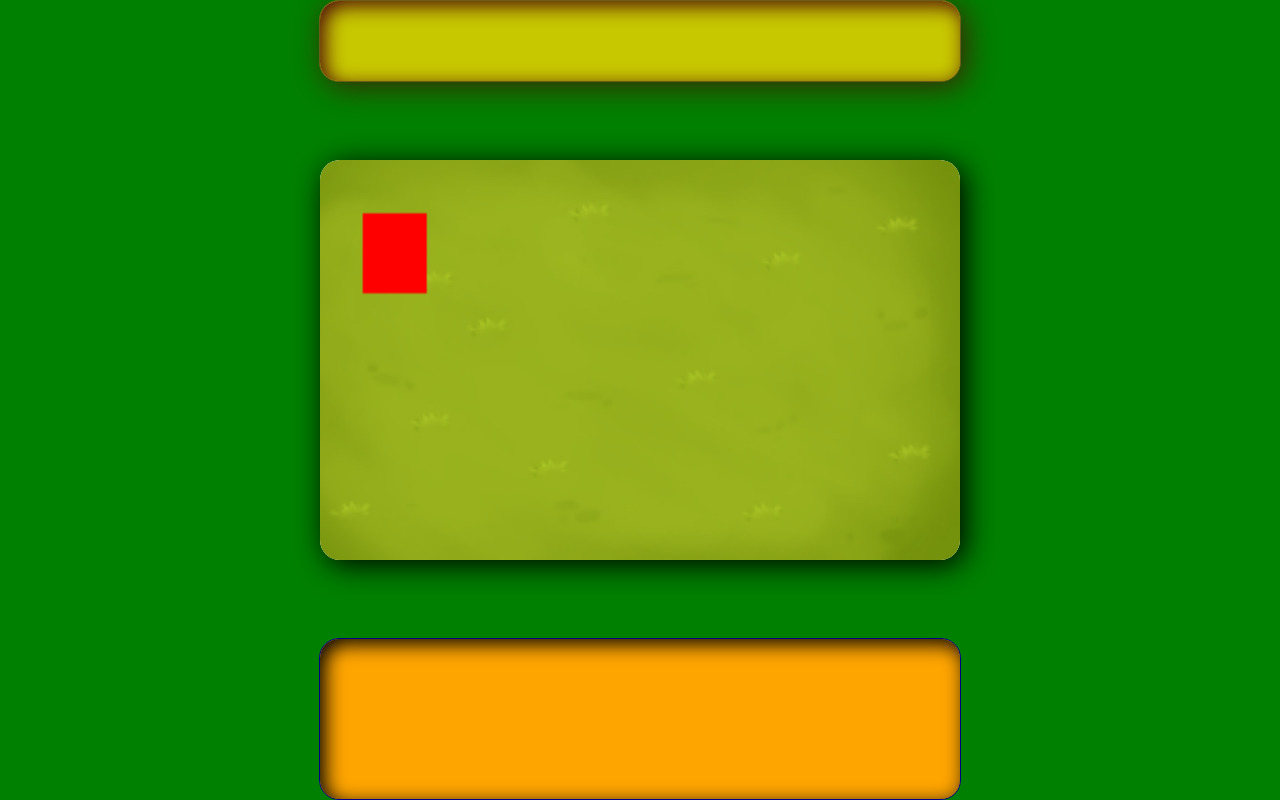
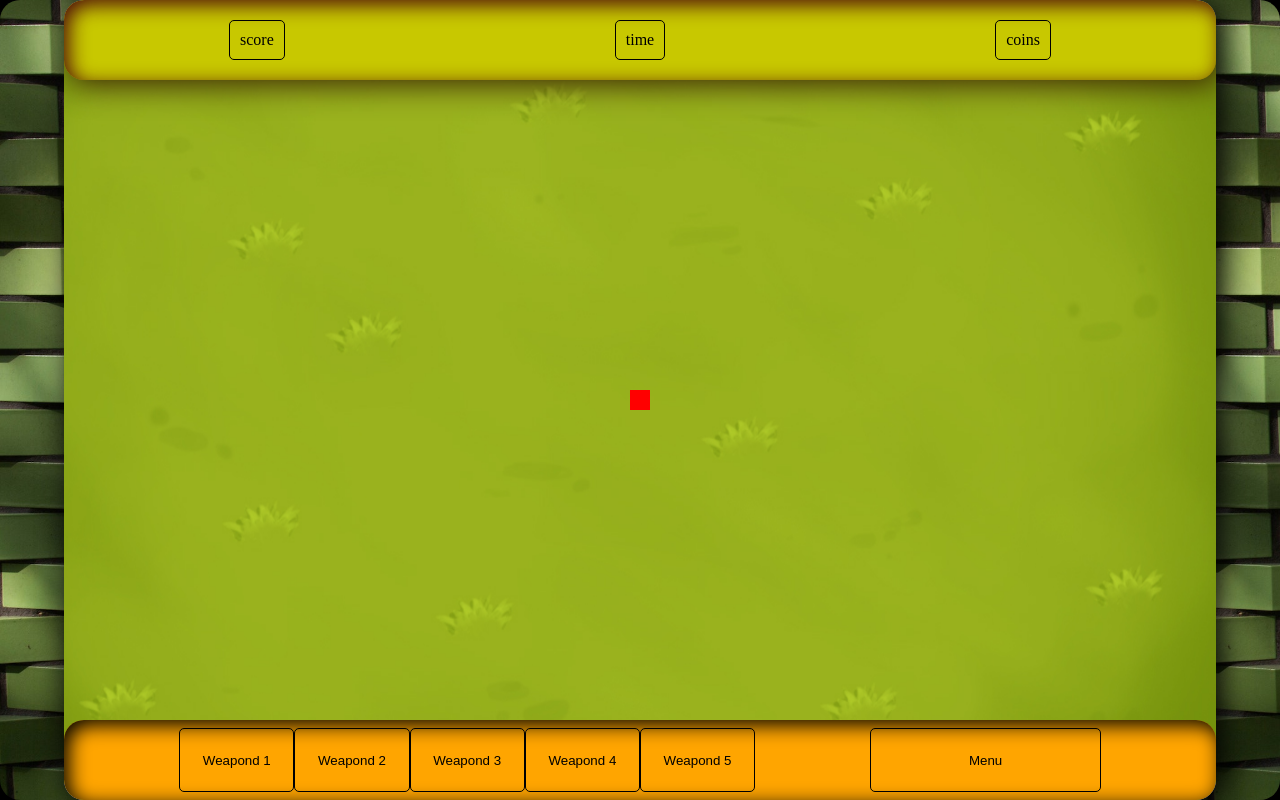
Before and after one commit to pabloforlani/TowerDefense, a plain HTML site: page index.html in a window 1280 px wide. Drawn offline with Linux system fonts and the light colour scheme.

Commit message:
domingo de reforma

```diff
--- a/index.html
+++ b/index.html
@@ -3,19 +3,36 @@
 <head>
     <meta charset="UTF-8">
     <meta name="viewport" content="width=device-width, initial-scale=1.0">
+    <!-- <link href="https://cdn.jsdelivr.net/npm/bootstrap@5.3.0-alpha3/dist/css/bootstrap.min.css" rel="stylesheet" integrity="sha384-KK94CHFLLe+nY2dmCWGMq91rCGa5gtU4mk92HdvYe+M/SXH301p5ILy+dN9+nJOZ" crossorigin="anonymous"> -->
     <link rel="stylesheet" href="style.css">
     <title>Tower Defense</title>
 </head>
 <body>
-    <div id="header">
-        <div id="menu"></div>
-    </div>
-    <div id="canvasDiv">
+    <div id="divCanvas" style="height: 100%;">
+        <div id="divHeader">
+            <div class="info" id="score">score</div>
+            <div class="info" id="time">time</div>
+            <div class="info" id="coins">coins</div>
+        </div>
         <canvas id="cvs">
             your explorer do not use canvas
         </canvas>
+        <div id="divFooter">
+            <div id="divButton">
+                <button type="button" class="btn btn-outline-dark" data-bs-toggle="button" aria-pressed="true" id="btn1" onclick="primaryButton()">weapond 1</button>
+                <button type="button" class="btn btn-outline-dark"data-bs-toggle="button" aria-pressed="true" id="btn2">weapond 2</button>
+                <button type="button" class="btn btn-outline-dark" data-bs-toggle="button" aria-pressed="true" id="btn3">weapond 3</button>
+                <button type="button" class="btn btn-outline-dark" data-bs-toggle="button" aria-pressed="true" id="btn4">weapond 4</button>
+                <button type="button" class="btn btn-outline-dark" data-bs-toggle="button" aria-pressed="true" id="btn5">weapond 5</button>
+            </div>
+
+            <button type="button" class="btn btn-outline-dark" id="menu">Menu</button>
+
+        </div>
     </div>
-    <div id="footer"></div>
+
+    <!-- <script src="https://cdn.jsdelivr.net/npm/bootstrap@5.3.0-alpha3/dist/js/bootstrap.bundle.min.js" integrity="sha384-ENjdO4Dr2bkBIFxQpeoTz1HIcje39Wm4jDKdf19U8gI4ddQ3GYNS7NTKfAdVQSZe" crossorigin="anonymous"></script> -->
     <script src="./scripts/index.js" type="module"></script>
+
 </body>
 </html>
--- a/scripts/clases.js
+++ b/scripts/clases.js
@@ -13,11 +13,11 @@ export class Object {
 
     }
 
-    draw = function(context2D){
-        context2D.save();
+    draw = function(context2D, x, y){
+        context2D.beginPath();
         context2D.fillStyle = this.color;
-        context2D.fillRect(this.x, this.y, this.wide, this.high);
-        context2D.restore();
+        context2D.fillRect(x, y, this.wide, this.high);
+        context2D.closePath();
     }
 
     move = function(wide, high){
@@ -37,9 +37,9 @@ export class Object {
 }
 
 export class Weapond {
-    constructor(x, y){
+    constructor(x, y, live){
         this.x = x;
         this.y = y;
-
+        this.life = 0
     }
 }
--- a/scripts/index.js
+++ b/scripts/index.js
@@ -3,4 +3,14 @@ import * as principalFunctions from "./principalFunctions.js";
 window.onload = function(){
     principalFunctions.start();
     principalFunctions.principal();
+
+
 }
+
+function primaryButton(){
+    console.log("primaryButton")
+}
+
+var primary = document.getElementById("primary");
+
+primary.addEventListener("onclick", () => console.log("prueba"));
--- a/scripts/principalFunctions.js
+++ b/scripts/principalFunctions.js
@@ -1,21 +1,34 @@
 import * as secondaryFunctions from "./secondaryFunctions.js";
 import * as clases from "./clases.js";
 
-var cvs, ctx, model;
+var cvs, ctx, model, cvsDiv, btn1, btn2, btn3, btn4, btn5;
 var wide, high;
 var background = new Image(wide,high);
 background.src = "./assets/background.jpg";
 background.crossOrigin = "*";
 
 export function start(){
-    model = new clases.Object(20,20,30,30,"red");
+    btn1 = document.getElementById("btn1")
+    btn2 = document.getElementById("btn2")
+    btn3 = document.getElementById("btn3")
+    btn4 = document.getElementById("btn4")
+    btn5 = document.getElementById("btn5")
+    cvsDiv = document.getElementById("divCanvas");
+
     cvs = document.getElementById("cvs");
     ctx = cvs.getContext("2d");
 
+    canvasDimension();
+
+    model = new clases.Object(wide/2 - 10,high/2 - 10,20,20,"red");
+}
+
+function canvasDimension(){
+    cvs.width = cvsDiv.clientWidth;
+    cvs.height = cvsDiv.clientHeight;
+
     wide = cvs.width;
     high = cvs.height;
-
-    console.log(secondaryFunctions.distance(1,1,2,2))
 }
 
 export function principal(){
@@ -27,12 +40,26 @@ export function principal(){
 }
 
 function update(){
+    window.addEventListener("resize",canvasDimension);
+    if(wide < 600 || high < 600){
+        btn1.innerHTML = "1";
+        btn2.innerHTML = "2";
+        btn3.innerHTML = "3";
+        btn4.innerHTML = "4";
+        btn5.innerHTML = "5";
+    }else{
+        btn1.innerHTML = "Weapond 1";
+        btn2.innerHTML = "Weapond 2";
+        btn3.innerHTML = "Weapond 3";
+        btn4.innerHTML = "Weapond 4";
+        btn5.innerHTML = "Weapond 5";
+    }
     model.move(wide - model.wide, high - model.high);
 }
 
 function draw(){
     ctx.drawImage(background,0,0, wide, high);
-    model.draw(ctx);
+    model.draw(ctx, wide/2 - 10, high/2 - 10);
 }
 
 function clean(){
--- a/scripts/secondaryFunctions.js
+++ b/scripts/secondaryFunctions.js
@@ -1,10 +1,5 @@
 export function randomNumber(max){
     return Math.random() * max;
-}
-
-export function changeColor(color){
-    let background = document.getElementsByTagName("body");
-
 }
 
 export function distance(x1, y1, x2, y2){
--- a/style.css
+++ b/style.css
@@ -1,64 +1,141 @@
-*{
-    margin: 0px;
-    border: 0px;
-    padding: 0px;
+html{
+    background: rgb(0, 0, 0);
 }
 
 body{
     display: flex;
     justify-content: center;
+    align-items: center;
+    padding: 0px;
+    margin: 0px;
+    border: 0px;
+    position: relative;
+    width: 100vw;
+    height: 100vh;
+    background-image: url("assets/body.jpg");
+    background-size: contain;
+    background-color: rgb(15, 87, 24);
+    border-radius: 20px;
 }
 
-#header{
-    position: fixed;
-    width: 100vw;
+#advice{
+    position: absolute;
+    visibility: hidden;
+    display: flex;
+    justify-content: center;
+    align-items: center;
+    padding: 0px;
+    margin: 0px;
+    border: 0px;
+    background-color: darkblue;
+    color: aliceblue;
+    width: 100vh;
+    height: 100vh;
+    z-index: 99;
+}
+
+#divCanvas{
+    position: absolute;
+    background: rgb(160, 23, 23);
+    width: 90%;
+    height: 90%;
+    border-radius: 20px;
+    box-shadow: 5px 5px 30px;
+    overflow: hidden;
+}
+
+#divHeader{
+    display: flex;
+    justify-content: center;
+    align-items: center;
+    padding: 0px;
+    margin: 0px;
+    border: 0px;
+    position: absolute;
+    top: 0px;
+    width: 100%;
     height: 10vh;
     background: rgba(200, 200, 0, 1);
     border-radius: 20px;
     box-shadow: 5px 5px 30px rgb(63, 39, 4),
     inset 5px 5px 20px rgb(77, 11, 11);
-    border: 1px solid rgb(105, 93, 23);
     z-index: 10;
+    margin: auto;
+    margin-bottom: 3vh;
 }
 
-#canvasDiv{
-    position: relative;
-    display: flex;
-    justify-content: center;
-    background: green;
-    width: 100vw;
-    height: 100vh;
+.info{
+    width: fit-content;
+    height: fit-content;
+    border: 1px solid black;
+    border-radius: 5px;
+    padding: 10px;
+    margin: auto;
 }
 
 #cvs{
     position: absolute;
-    top: 20vh;
-    width: 50vw;
-    height: 50vh;
-    background: white;
-    border-radius: 20px;
-    box-shadow: 5px 5px 30px;
-
+    width: 100%;
+    height: 100%;
+    background: blue;
 }
 
-#footer{
-    position: fixed;
+#divFooter{
+    display: flex;
+    justify-content: center;
+    align-items: center;
+    padding: 0px;
+    margin: 0px;
+    border: 0px;
+    position: absolute;
+    width: 100%;
+    height: 10vh;
     bottom: 0px;
-    width: 100vw;
-    height: 20vh;
     background: orange;
     border-radius: 20px;
     box-shadow: inset 5px 5px 20px ;
-    border: 1px solid darkblue;
     z-index: 10;
 }
 
-@media (width > 600px) {
-    #header{
-        width: 50vw;
-    }
+#divButton{
+    display: flex;
+    justify-content: center;
+    align-items: center;
+    padding: 0px;
+    margin: 0px;
+    border: 0px;
+    position: absolute;
+    left: 10%;
+    width: 50%;
+    height: 100%;
+}
 
-    #footer{
-        width: 50vw
-    }
+button{
+    margin: auto;
+    background: none;
+    border: 1px solid black;
+    border-radius: 5px;
+    height: 80%;
+    width: 20%;
 }
+
+button:hover{
+    border: 5px solid rgb(116, 22, 22);
+}
+
+button:focus{
+    background: rgb(116, 22, 22);;
+}
+
+#menu{
+    position: absolute;
+    right: 10%;
+}
+
+@media (height < 500px) {
+
+.info{
+    padding: 0px;
+}
+
+}
```
Also changed, not shown: assets/body.jpg (added).
